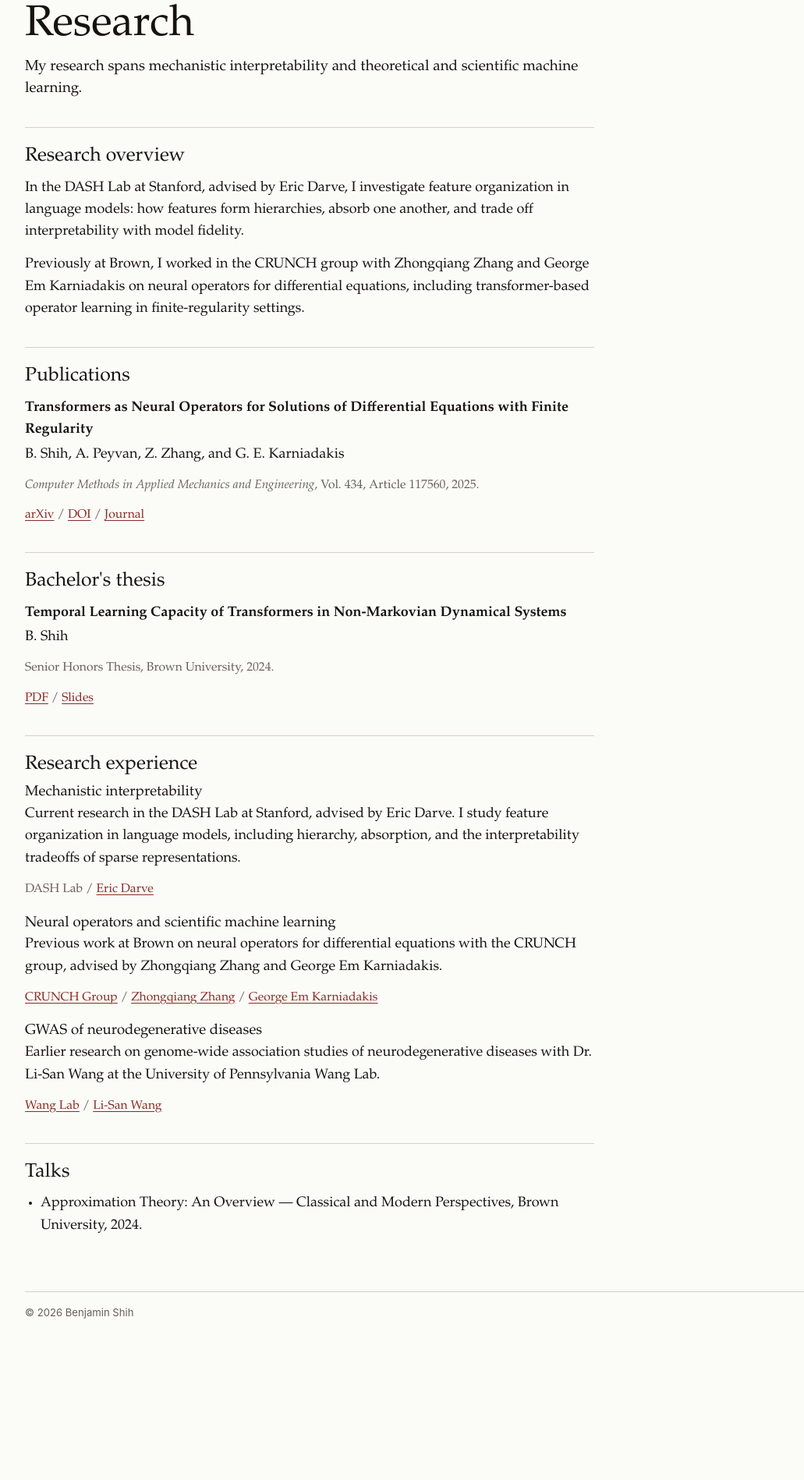
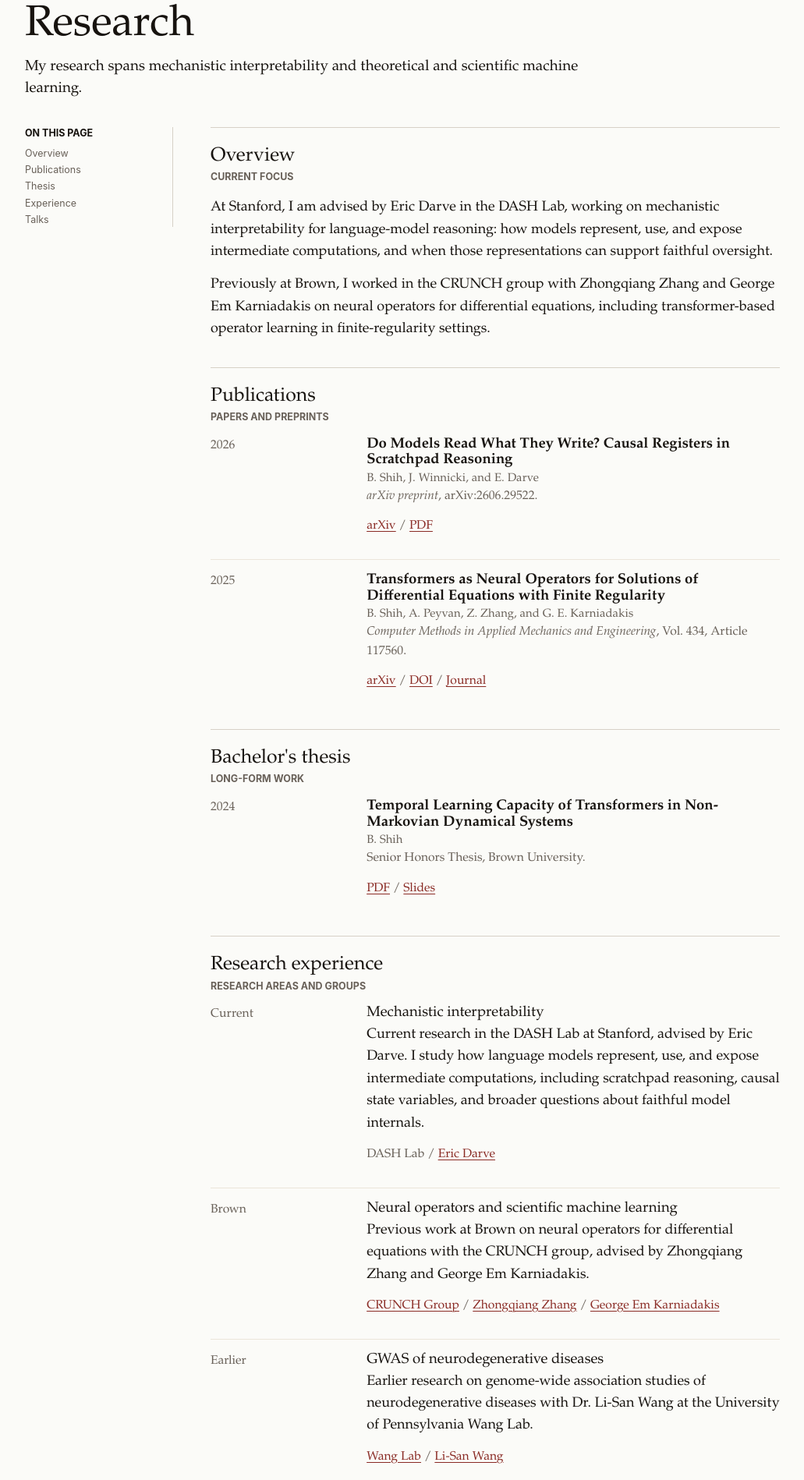
Before and after one commit to benjamin-shih/benjamin-shih.github.io, an Astro site: page /research in a window 1280 px wide. Shown: the part 116-2014 px from the top of the page at 78% size, without its empty margins (68-1099 px from the left). Before the commit the page ends 1841 px from the top, so only its background shows below. Built offline with nearby package versions, Linux system fonts and the light colour scheme; Astro itself is replaced by a stand-in of ours.

Commit message:
Update research page and add scratchpad preprint

```diff
--- a/src/data/profile.ts
+++ b/src/data/profile.ts
@@ -5,7 +5,7 @@ export const profile = {
   description:
     "Benjamin Shih is a Stanford ICME graduate student working on mechanistic interpretability, theoretical machine learning, and scientific machine learning.",
   summary:
-    "I am a graduate student at the Stanford Institute for Computational and Mathematical Engineering. My research focuses on mechanistic interpretability, with broader interests in theoretical and scientific machine learning.",
+    "I am a graduate student at the Stanford Institute for Computational and Mathematical Engineering. My research focuses on mechanistic interpretability of language-model reasoning, with broader interests in theoretical and scientific machine learning.",
   interests: [
     "Scientific ML",
     "Mech interp",
@@ -42,6 +42,18 @@ export const education = [
 ];
 
 export const publications = [
+  {
+    title:
+      "Do Models Read What They Write? Causal Registers in Scratchpad Reasoning",
+    authors: "B. Shih, J. Winnicki, and E. Darve",
+    venue: "arXiv preprint",
+    detail: "arXiv:2606.29522",
+    year: "2026",
+    links: [
+      { label: "arXiv", href: "https://arxiv.org/abs/2606.29522" },
+      { label: "PDF", href: "https://arxiv.org/pdf/2606.29522" },
+    ],
+  },
   {
     title:
       "Transformers as Neural Operators for Solutions of Differential Equations with Finite Regularity",
@@ -83,7 +95,7 @@ export const researchHistory = [
   {
     label: "Mechanistic interpretability",
     description:
-      "Current research in the DASH Lab at Stanford, advised by Eric Darve. I study feature organization in language models, including hierarchy, absorption, and the interpretability tradeoffs of sparse representations.",
+      "Current research in the DASH Lab at Stanford, advised by Eric Darve. I study how language models represent, use, and expose intermediate computations, including scratchpad reasoning, causal state variables, and broader questions about faithful model internals.",
     links: [
       { label: "DASH Lab" },
       { label: "Eric Darve", href: "https://profiles.stanford.edu/eric-darve" },
--- a/src/pages/index.astro
+++ b/src/pages/index.astro
@@ -13,7 +13,7 @@ const profileLinks = profile.links.filter((link) => !["Email", "LinkedIn"].inclu
       <section class="intro">
         <h1>Benjamin Shih</h1>
         <p class="lede">
-          I am a graduate student at the Stanford Institute for Computational and Mathematical Engineering. My current research asks how language models represent and reuse features, using mechanistic interpretability tools such as sparse and interpretable representations to study hierarchy, absorption, and related structure. In {nextRole.period}, I will join <a href={nextRole.href}>{nextRole.organization}</a> as a Quantitative Researcher in {nextRole.detail}.
+          I am a graduate student at the Stanford Institute for Computational and Mathematical Engineering. My current research uses mechanistic interpretability to study how language models represent, use, and expose intermediate computations in reasoning. In {nextRole.period}, I will join <a href={nextRole.href}>{nextRole.organization}</a> as a Quantitative Researcher in {nextRole.detail}.
         </p>
         <p>
           Previously, I received an Sc.B. with Honors in Applied Mathematics–Computer Science and an A.B. in Mathematics from Brown University.
@@ -60,7 +60,7 @@ const profileLinks = profile.links.filter((link) => !["Email", "LinkedIn"].inclu
       <section>
         <h2>Research overview</h2>
         <p>
-          At Stanford, I work in the DASH Lab with Eric Darve on mechanistic interpretability, particularly around feature organization in language models. Previously at Brown, I worked in the CRUNCH group with Zhongqiang Zhang and George Em Karniadakis on neural operators for differential equations.
+          At Stanford, I work in the DASH Lab with Eric Darve on mechanistic interpretability of language-model reasoning. Previously at Brown, I worked in the CRUNCH group with Zhongqiang Zhang and George Em Karniadakis on neural operators for differential equations.
         </p>
       </section>
 
--- a/src/pages/research.astro
+++ b/src/pages/research.astro
@@ -1,6 +1,16 @@
 ---
 import BaseLayout from "../layouts/BaseLayout.astro";
 import { publications, researchHistory, talks, thesis } from "../data/profile";
+
+const researchSections = [
+  { id: "overview", label: "Overview" },
+  { id: "publications", label: "Publications" },
+  { id: "thesis", label: "Thesis" },
+  { id: "experience", label: "Experience" },
+  { id: "talks", label: "Talks" },
+];
+
+const researchPeriods = ["Current", "Brown", "Earlier"];
 ---
 
 <BaseLayout title="Research | Benjamin Shih" description="Research by Benjamin Shih in mechanistic interpretability, theoretical machine learning, and scientific machine learning.">
@@ -11,24 +21,38 @@ import { publications, researchHistory, talks, thesis } from "../data/profile";
     </p>
   </header>
 
-  <section>
-    <h2>Research overview</h2>
+  <div class="research-layout">
+    <aside class="research-nav" aria-label="Research sections">
+      <p class="research-nav-title">On this page</p>
+      <nav>
+        {researchSections.map((section) => <a href={`#${section.id}`}>{section.label}</a>)}
+      </nav>
+    </aside>
+
+    <div class="research-main">
+      <section id="overview">
+        <h2>Overview</h2>
+        <p class="section-subtitle">Current focus</p>
         <p>
-      In the DASH Lab at Stanford, advised by Eric Darve, I investigate feature organization in language models: how features form hierarchies, absorb one another, and trade off interpretability with model fidelity.
+          At Stanford, I am advised by Eric Darve in the DASH Lab, working on mechanistic interpretability for language-model reasoning: how models represent, use, and expose intermediate computations, and when those representations can support faithful oversight.
         </p>
         <p>
           Previously at Brown, I worked in the CRUNCH group with Zhongqiang Zhang and George Em Karniadakis on neural operators for differential equations, including transformer-based operator learning in finite-regularity settings.
         </p>
       </section>
 
-  <section>
+      <section id="publications">
         <h2>Publications</h2>
+        <p class="section-subtitle">Papers and preprints</p>
+        <div class="entry-list">
           {publications.map((paper) => (
-      <article class="publication">
-        <p class="publication-title">{paper.title}</p>
-        <p>{paper.authors}</p>
+            <article class="dated-entry research-work">
+              <p class="date">{paper.year}</p>
+              <div>
+                <h3 class="publication-title">{paper.title}</h3>
+                <p class="entry-secondary">{paper.authors}</p>
                 <p class="publication-meta">
-          <em>{paper.venue}</em>, {paper.detail}, {paper.year}.
+                  <em>{paper.venue}</em>, {paper.detail}.
                 </p>
                 <p class="inline-links">
                   {paper.links.map((link, index) => (
@@ -37,16 +61,21 @@ import { publications, researchHistory, talks, thesis } from "../data/profile";
                     </>
                   ))}
                 </p>
+              </div>
             </article>
           ))}
+        </div>
       </section>
 
-  <section>
+      <section id="thesis">
         <h2>Bachelor's thesis</h2>
-    <article class="publication">
-      <p class="publication-title">{thesis.title}</p>
-      <p>{thesis.authors}</p>
-      <p class="publication-meta">{thesis.venue}, {thesis.year}.</p>
+        <p class="section-subtitle">Long-form work</p>
+        <article class="dated-entry research-work">
+          <p class="date">{thesis.year}</p>
+          <div>
+            <h3 class="publication-title">{thesis.title}</h3>
+            <p class="entry-secondary">{thesis.authors}</p>
+            <p class="publication-meta">{thesis.venue}.</p>
             <p class="inline-links">
               {thesis.links.map((link, index) => (
                 <>
@@ -54,31 +83,49 @@ import { publications, researchHistory, talks, thesis } from "../data/profile";
                 </>
               ))}
             </p>
+          </div>
         </article>
       </section>
 
-  <section>
+      <section id="experience">
         <h2>Research experience</h2>
-    {researchHistory.map((item) => (
-      <article class="plain-entry">
+        <p class="section-subtitle">Research areas and groups</p>
+        <div class="entry-list">
+          {researchHistory.map((item, index) => (
+            <article class="dated-entry research-work">
+              <p class="date">{researchPeriods[index]}</p>
+              <div>
                 <h3>{item.label}</h3>
                 <p>{item.description}</p>
                 <p class="inline-links">
-          {item.links.map((link, index) => (
+                  {item.links.map((link, linkIndex) => (
                     <>
-              {"href" in link ? <a href={link.href}>{link.label}</a> : <span>{link.label}</span>}{index < item.links.length - 1 && <span> / </span>}
+                      {"href" in link ? <a href={link.href}>{link.label}</a> : <span>{link.label}</span>}{linkIndex < item.links.length - 1 && <span> / </span>}
                     </>
                   ))}
                 </p>
+              </div>
             </article>
           ))}
+        </div>
       </section>
 
-  <section>
+      <section id="talks">
         <h2>Talks</h2>
-    <ul>
-      {talks.map((talk) => <li>{talk.title}, {talk.venue}, {talk.year}.</li>)}
-    </ul>
+        <p class="section-subtitle">Selected presentations</p>
+        <div class="entry-list">
+          {talks.map((talk) => (
+            <article class="dated-entry research-work">
+              <p class="date">{talk.year}</p>
+              <div>
+                <h3>{talk.title}</h3>
+                <p class="entry-secondary">{talk.venue}</p>
+              </div>
+            </article>
+          ))}
+        </div>
       </section>
+    </div>
+  </div>
 
 </BaseLayout>
--- a/src/styles/global.css
+++ b/src/styles/global.css
@@ -169,6 +169,10 @@ img {
   max-width: var(--content-width);
 }
 
+.page-shell > .research-layout {
+  max-width: var(--max-width);
+}
+
 section {
   margin-top: 2.15rem;
   padding-top: 1.45rem;
@@ -213,6 +217,63 @@ section:first-child,
   color: var(--muted);
   font-size: 1rem;
   line-height: 1.45;
+}
+
+.research-layout {
+  display: grid;
+  grid-template-columns: 190px minmax(0, var(--content-width));
+  gap: 3rem;
+  align-items: start;
+}
+
+.research-main {
+  min-width: 0;
+}
+
+.research-nav {
+  position: sticky;
+  top: 1.25rem;
+  padding-right: 1.35rem;
+  border-right: 1px solid var(--rule);
+  color: var(--muted);
+  font-family: var(--sans);
+  font-size: 0.78rem;
+  line-height: 1.35;
+}
+
+.research-nav-title {
+  margin-bottom: 0.55rem;
+  color: var(--text);
+  font-weight: 700;
+  text-transform: uppercase;
+}
+
+.research-nav nav {
+  display: grid;
+  gap: 0.28rem;
+}
+
+.research-nav a {
+  color: var(--muted);
+  text-decoration: none;
+}
+
+.research-nav a:hover,
+.research-nav a:focus-visible {
+  color: var(--accent);
+  text-decoration: underline;
+  text-underline-offset: 0.2em;
+}
+
+.section-subtitle {
+  margin-top: -0.45rem;
+  margin-bottom: 1rem;
+  color: var(--muted);
+  font-family: var(--sans);
+  font-size: 0.78rem;
+  font-weight: 700;
+  line-height: 1.35;
+  text-transform: uppercase;
 }
 
 .profile-photo {
@@ -334,6 +395,16 @@ section:first-child,
   gap: 0.5rem 1.25rem;
 }
 
+.research-work {
+  padding-bottom: 1rem;
+  border-bottom: 1px solid var(--soft-rule);
+}
+
+.research-work:last-child {
+  padding-bottom: 0;
+  border-bottom: 0;
+}
+
 .date {
   color: var(--muted);
   font-size: 0.98rem;
@@ -421,6 +492,24 @@ section:first-child,
 
   .dated-entry {
     grid-template-columns: minmax(0, 1fr);
+  }
+
+  .research-layout {
+    display: block;
+  }
+
+  .research-nav {
+    position: static;
+    margin-bottom: 1.6rem;
+    padding: 0 0 1rem;
+    border-right: 0;
+    border-bottom: 1px solid var(--rule);
+  }
+
+  .research-nav nav {
+    display: flex;
+    flex-wrap: wrap;
+    gap: 0.35rem 0.9rem;
   }
 }
 
@@ -540,6 +629,15 @@ section:first-child,
     margin-bottom: 1.1rem;
   }
 
+  .research-nav {
+    margin-bottom: 1.35rem;
+  }
+
+  .section-subtitle {
+    margin-bottom: 0.8rem;
+    font-size: 0.73rem;
+  }
+
   .selected-research .publication {
     padding-bottom: 1rem;
     border-bottom: 1px solid var(--soft-rule);
```
Also changed, not shown: scripts/check-dist.mjs (+20 -0 lines). Lines whose indentation alone changed are shown as unchanged.
